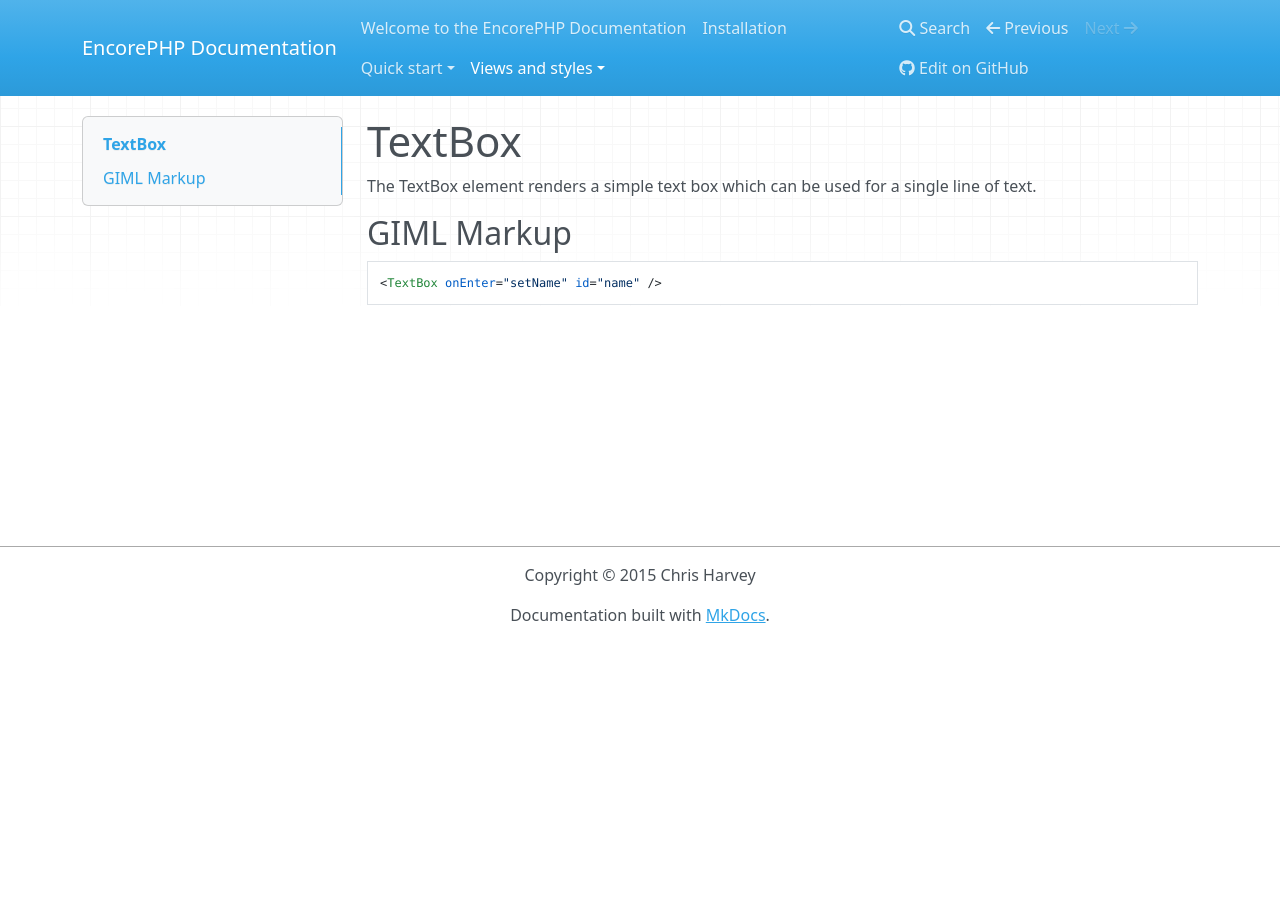
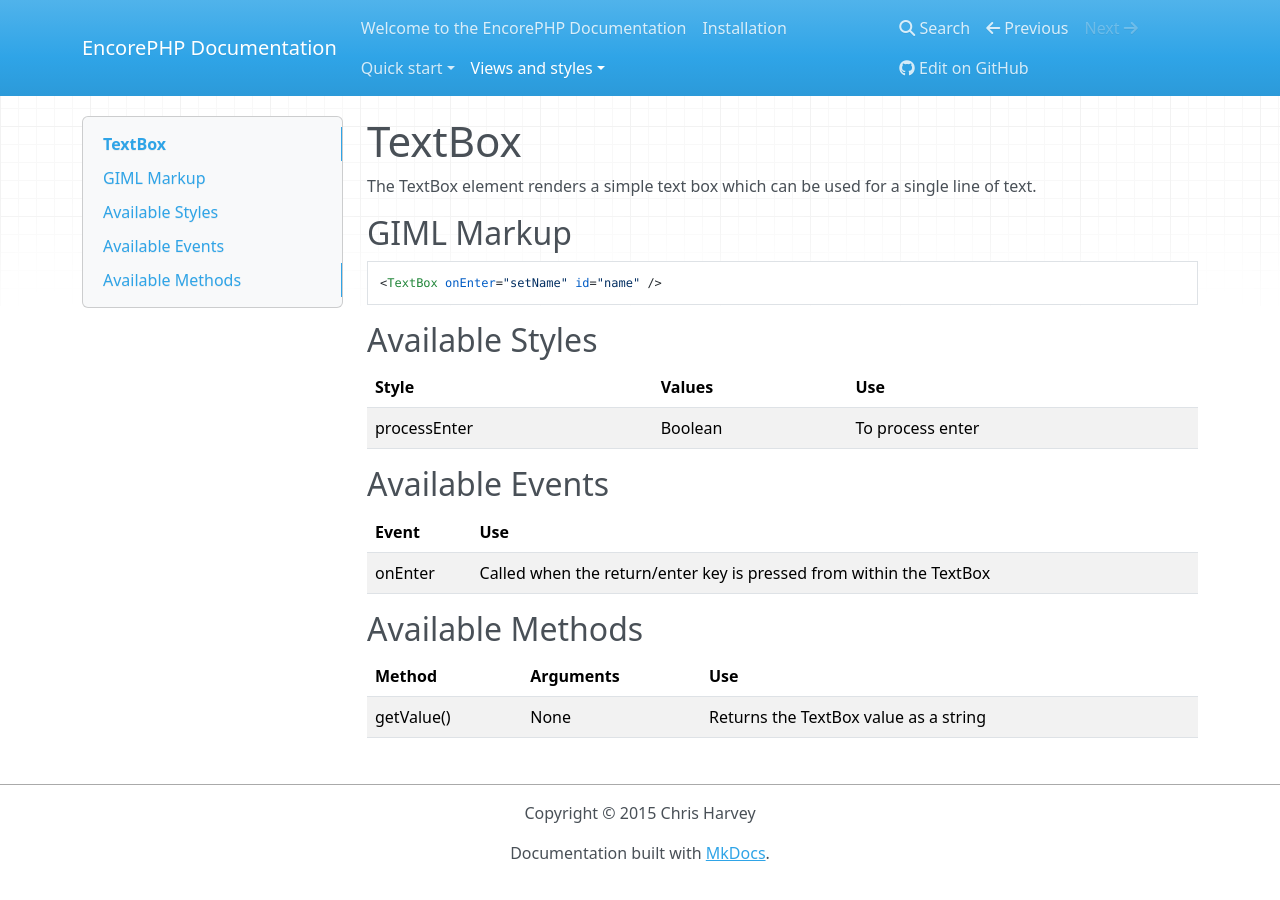
Before and after one commit to chrisnharvey/docs, an MkDocs documentation site: the page built from docs/views-and-styles/available-elements/textbox.md, in a window 1280 px wide. Built offline with MkDocs 1.6.1, drawn with Linux system fonts in a browser that asks for light colours; nearby versions of some CDN libraries.

Commit message:
Minor updates to textbook docs

````diff
--- a/docs/views-and-styles/available-elements/textbox.md
+++ b/docs/views-and-styles/available-elements/textbox.md
@@ -8,3 +8,18 @@ single line of text.
 ```xml
 <TextBox onEnter="setName" id="name" />
 ```
+
+## Available Styles
+Style|Values|Use
+-----|-----|----
+processEnter|Boolean|To process enter
+
+## Available Events
+Event | Use
+----- | ----
+onEnter | Called when the return/enter key is pressed from within the TextBox
+
+## Available Methods
+Method | Arguments | Use
+------ | --------- | ---
+getValue() | None | Returns the TextBox value as a string
````
